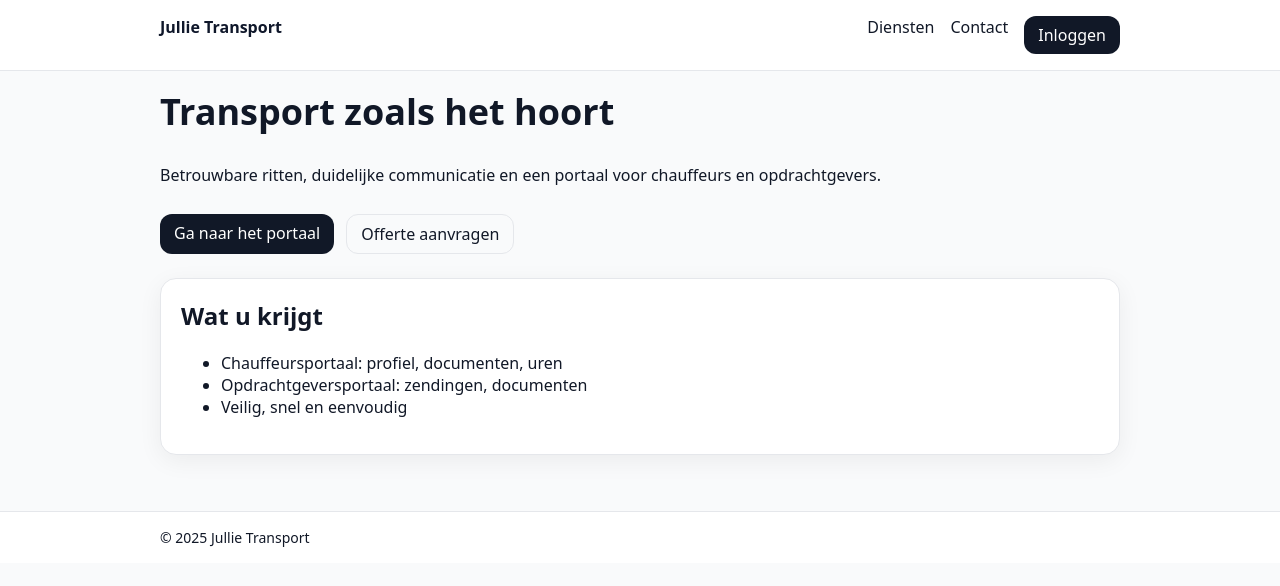
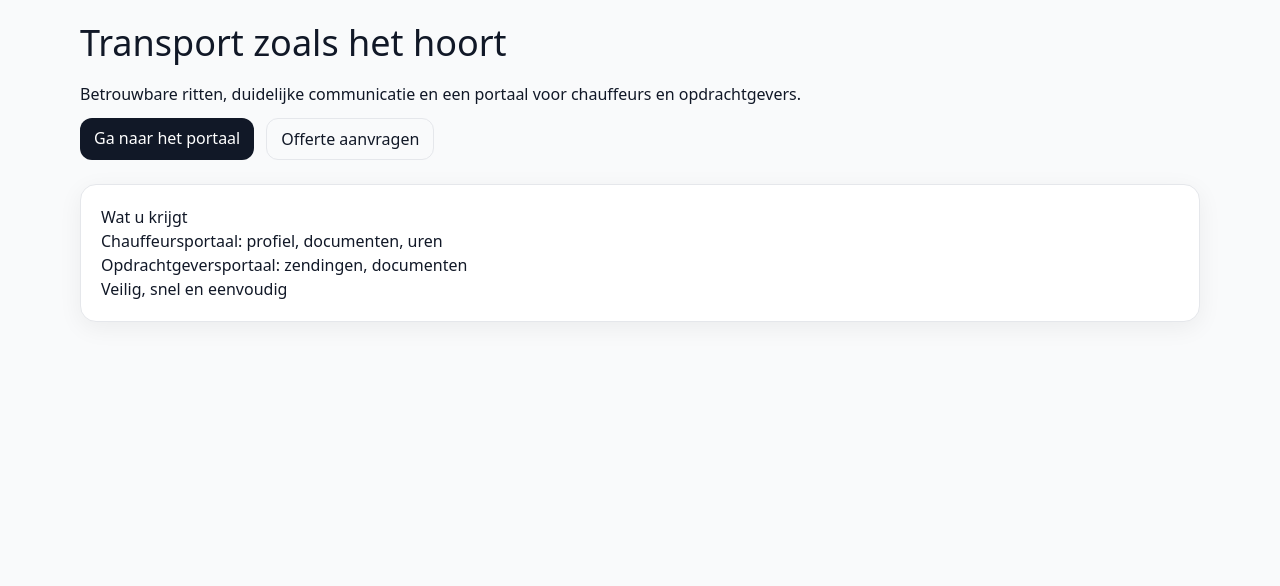
Before and after one commit to denijstransport/transport-portal, a Next.js app: page / in a window 1280 px wide. Shown: the top 586 px of the page. Built offline with nearby package versions, Linux system fonts and the light colour scheme.

Commit message:
Add TypeScript types and update layout structure

```diff
--- a/app/layout.tsx
+++ b/app/layout.tsx
@@ -1,23 +1,14 @@
+import './globals.css';
+
 export const metadata = { title: 'Jullie Transport', description: 'Transportbedrijf' };
 
-export default function RootLayout({ children }) {
+export default function RootLayout({ children }: { children: React.ReactNode }) {
   return (
     <html lang="nl">
-      <body style={{margin:0, fontFamily:'system-ui, sans-serif', background:'#F9FAFB', color:'#111827'}}>
-        <header style={{background:'#fff', borderBottom:'1px solid #e5e7eb'}}>
-          <div style={{maxWidth:960, margin:'0 auto', padding:16, display:'flex', justifyContent:'space-between'}}>
-            <a href="/" style={{textDecoration:'none', color:'#0f172a', fontWeight:600}}>Jullie Transport</a>
-            <nav style={{display:'flex', gap:16}}>
-              <a href="/diensten" style={{color:'#111827', textDecoration:'none'}}>Diensten</a>
-              <a href="/contact" style={{color:'#111827', textDecoration:'none'}}>Contact</a>
-              <a href="/login" style={{padding:'8px 14px', background:'#111827', color:'#fff', borderRadius:12, textDecoration:'none'}}>Inloggen</a>
-            </nav>
-          </div>
-        </header>
-        <main style={{maxWidth:960, margin:'0 auto', padding:16}}>{children}</main>
-        <footer style={{background:'#fff', borderTop:'1px solid #e5e7eb', marginTop:40}}>
-          <div style={{maxWidth:960, margin:'0 auto', padding:16, fontSize:14}}>© {new Date().getFullYear()} Jullie Transport</div>
-        </footer>
+      <body className="min-h-screen bg-gray-50 text-gray-900">
+        {/* ... */}
+        <main className="max-w-6xl mx-auto p-4">{children}</main>
+        {/* ... */}
       </body>
     </html>
   );
```
